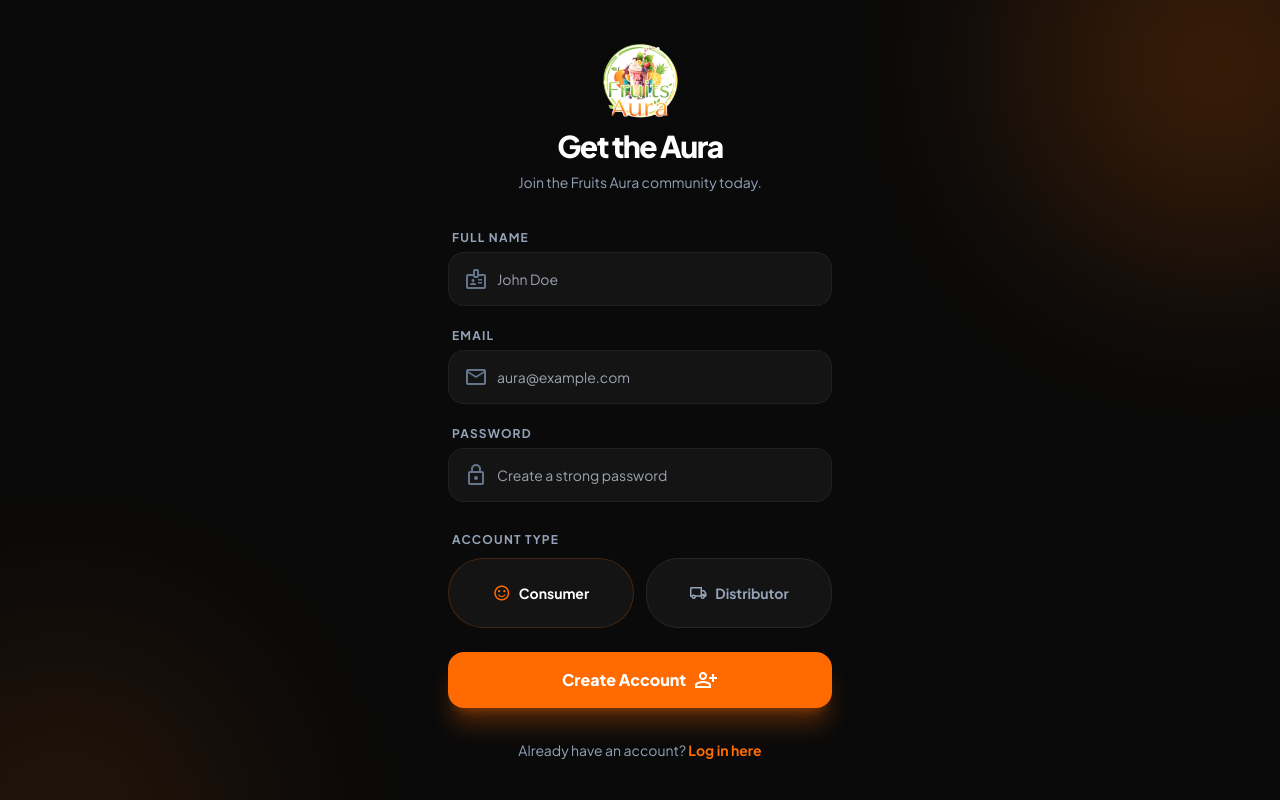
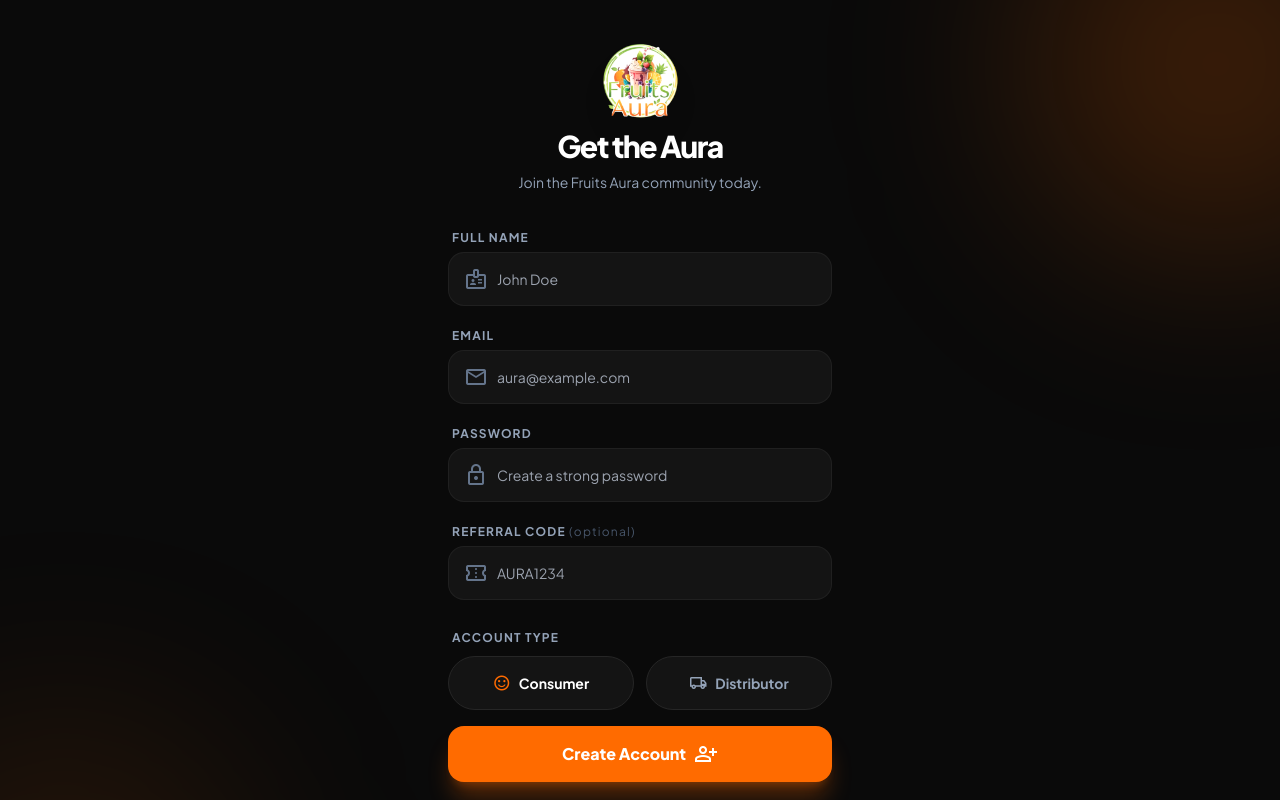
Before and after one commit to vekerlux/Fruits-Aura, a React (Vite) app in the folder app/client/: page /register in a window 1280 px wide. Shown: the top 800 px of the page. Built offline with nearby package versions, Linux system fonts and the light colour scheme; no server answers.

Commit message:
fix: Wire up Register.tsx with full API call, state, and AuthContext auto-login

```diff
--- a/app/client/src/pages/Register.tsx
+++ b/app/client/src/pages/Register.tsx
@@ -1,6 +1,55 @@
-import { Link } from 'react-router-dom';
+import { useState } from 'react';
+import { Link, useNavigate } from 'react-router-dom';
+import api from '../api/client';
+import { useAuth } from '../context/AuthContext';
 
 const Register = () => {
+    const navigate = useNavigate();
+    const { login } = useAuth();
+
+    // Form state
+    const [name, setName] = useState('');
+    const [email, setEmail] = useState('');
+    const [password, setPassword] = useState('');
+    const [role, setRole] = useState<'CONSUMER' | 'DISTRIBUTOR'>('CONSUMER');
+    const [referralCode, setReferralCode] = useState('');
+    const [error, setError] = useState('');
+    const [isLoading, setIsLoading] = useState(false);
+
+    const handleRegister = async (e: React.FormEvent) => {
+        e.preventDefault();
+        setError('');
+        setIsLoading(true);
+
+        try {
+            const { data } = await api.post('/auth/register', {
+                name,
+                email,
+                password,
+                role,
+                referralCode: referralCode || undefined,
+            });
+
+            // Auto-login after successful registration
+            login({
+                id: data._id,
+                name: data.name,
+                email: data.email,
+                role: data.role,
+                plan: data.plan || 'Auraset Subscriber',
+                avatar: data.avatar,
+                address: data.address,
+                loyaltyPoints: data.loyaltyPoints ?? 0,
+            }, data.token);
+
+            navigate('/home');
+        } catch (err: any) {
+            setError(err.response?.data?.message || 'Registration failed. Please try again.');
+        } finally {
+            setIsLoading(false);
+        }
+    };
+
     return (
         <div className="bg-background-dark text-white min-h-screen pb-32 flex flex-col items-center justify-center px-6 relative overflow-hidden">
             {/* Background Decor */}
@@ -16,39 +65,72 @@
                     <p className="text-sm text-slate-400">Join the Fruits Aura community today.</p>
                 </div>
 
+                <form className="space-y-4" onSubmit={handleRegister}>
+                    {error && (
+                        <div className="bg-red-500/10 border border-red-500/50 text-red-400 text-xs p-3 rounded-xl text-center">
+                            {error}
+                        </div>
+                    )}
 
-                <form className="space-y-4">
+                    {/* Full Name */}
                     <div className="space-y-1">
                         <label className="text-xs font-bold uppercase tracking-widest text-slate-400 ml-1">Full Name</label>
                         <div className="relative group">
                             <span className="material-symbols-outlined absolute left-4 top-1/2 -translate-y-1/2 text-slate-500 group-focus-within:text-primary transition-colors">badge</span>
                             <input
                                 type="text"
+                                value={name}
+                                onChange={(e) => setName(e.target.value)}
                                 placeholder="John Doe"
+                                required
                                 className="w-full bg-card-dark border border-white/5 rounded-2xl py-4 pl-12 pr-4 text-sm focus:border-primary/50 focus:ring-1 focus:ring-primary/50 transition-all outline-none"
                             />
                         </div>
                     </div>
 
+                    {/* Email */}
                     <div className="space-y-1">
                         <label className="text-xs font-bold uppercase tracking-widest text-slate-400 ml-1">Email</label>
                         <div className="relative group">
                             <span className="material-symbols-outlined absolute left-4 top-1/2 -translate-y-1/2 text-slate-500 group-focus-within:text-primary transition-colors">mail</span>
                             <input
                                 type="email"
+                                value={email}
+                                onChange={(e) => setEmail(e.target.value)}
                                 placeholder="aura@example.com"
+                                required
                                 className="w-full bg-card-dark border border-white/5 rounded-2xl py-4 pl-12 pr-4 text-sm focus:border-primary/50 focus:ring-1 focus:ring-primary/50 transition-all outline-none"
                             />
                         </div>
                     </div>
 
+                    {/* Password */}
                     <div className="space-y-1">
                         <label className="text-xs font-bold uppercase tracking-widest text-slate-400 ml-1">Password</label>
                         <div className="relative group">
                             <span className="material-symbols-outlined absolute left-4 top-1/2 -translate-y-1/2 text-slate-500 group-focus-within:text-primary transition-colors">lock</span>
                             <input
                                 type="password"
+                                value={password}
+                                onChange={(e) => setPassword(e.target.value)}
                                 placeholder="Create a strong password"
+                                required
+                                minLength={6}
+                                className="w-full bg-card-dark border border-white/5 rounded-2xl py-4 pl-12 pr-4 text-sm focus:border-primary/50 focus:ring-1 focus:ring-primary/50 transition-all outline-none"
+                            />
+                        </div>
+                    </div>
+
+                    {/* Referral Code (Optional) */}
+                    <div className="space-y-1">
+                        <label className="text-xs font-bold uppercase tracking-widest text-slate-400 ml-1">Referral Code <span className="text-slate-600 normal-case font-normal">(optional)</span></label>
+                        <div className="relative group">
+                            <span className="material-symbols-outlined absolute left-4 top-1/2 -translate-y-1/2 text-slate-500 group-focus-within:text-primary transition-colors">confirmation_number</span>
+                            <input
+                                type="text"
+                                value={referralCode}
+                                onChange={(e) => setReferralCode(e.target.value.toUpperCase())}
+                                placeholder="AURA1234"
                                 className="w-full bg-card-dark border border-white/5 rounded-2xl py-4 pl-12 pr-4 text-sm focus:border-primary/50 focus:ring-1 focus:ring-primary/50 transition-all outline-none"
                             />
                         </div>
@@ -58,23 +140,39 @@
                     <div className="space-y-2 pt-2">
                         <label className="text-xs font-bold uppercase tracking-widest text-slate-400 ml-1">Account Type</label>
                         <div className="grid grid-cols-2 gap-3">
-                            <button type="button" className="bento-card-orange border-primary py-3 flex items-center justify-center gap-2">
+                            <button
+                                type="button"
+                                onClick={() => setRole('CONSUMER')}
+                                className={`bento-card py-3 flex items-center justify-center gap-2 transition-all ${role === 'CONSUMER' ? 'border-primary bg-primary/10 text-white' : 'border-white/5 text-slate-400'}`}
+                            >
                                 <span className="material-symbols-outlined text-primary text-lg">sentiment_satisfied</span>
                                 <span className="text-sm font-bold">Consumer</span>
                             </button>
-                            <button type="button" className="bento-card border-white/5 py-3 flex items-center justify-center gap-2 text-slate-400">
+                            <button
+                                type="button"
+                                onClick={() => setRole('DISTRIBUTOR')}
+                                className={`bento-card py-3 flex items-center justify-center gap-2 transition-all ${role === 'DISTRIBUTOR' ? 'border-primary bg-primary/10 text-white' : 'border-white/5 text-slate-400'}`}
+                            >
                                 <span className="material-symbols-outlined text-lg">local_shipping</span>
                                 <span className="text-sm font-bold">Distributor</span>
                             </button>
                         </div>
                     </div>
 
-                    <Link to="/">
-                        <button type="button" className="w-full bg-primary text-white font-black py-4 rounded-2xl flex items-center justify-center gap-2 shadow-xl shadow-primary/30 active:scale-[0.98] transition-all mt-6">
-                            Create Account
-                            <span className="material-symbols-outlined">person_add</span>
-                        </button>
-                    </Link>
+                    <button
+                        type="submit"
+                        disabled={isLoading}
+                        className="w-full bg-primary text-white font-black py-4 rounded-2xl flex items-center justify-center gap-2 shadow-xl shadow-primary/30 active:scale-[0.98] transition-all mt-6 disabled:opacity-50 disabled:active:scale-100"
+                    >
+                        {isLoading ? (
+                            <span className="animate-pulse">Creating Account...</span>
+                        ) : (
+                            <>
+                                Create Account
+                                <span className="material-symbols-outlined">person_add</span>
+                            </>
+                        )}
+                    </button>
                 </form>
 
                 <p className="text-center text-sm text-slate-400">
```
